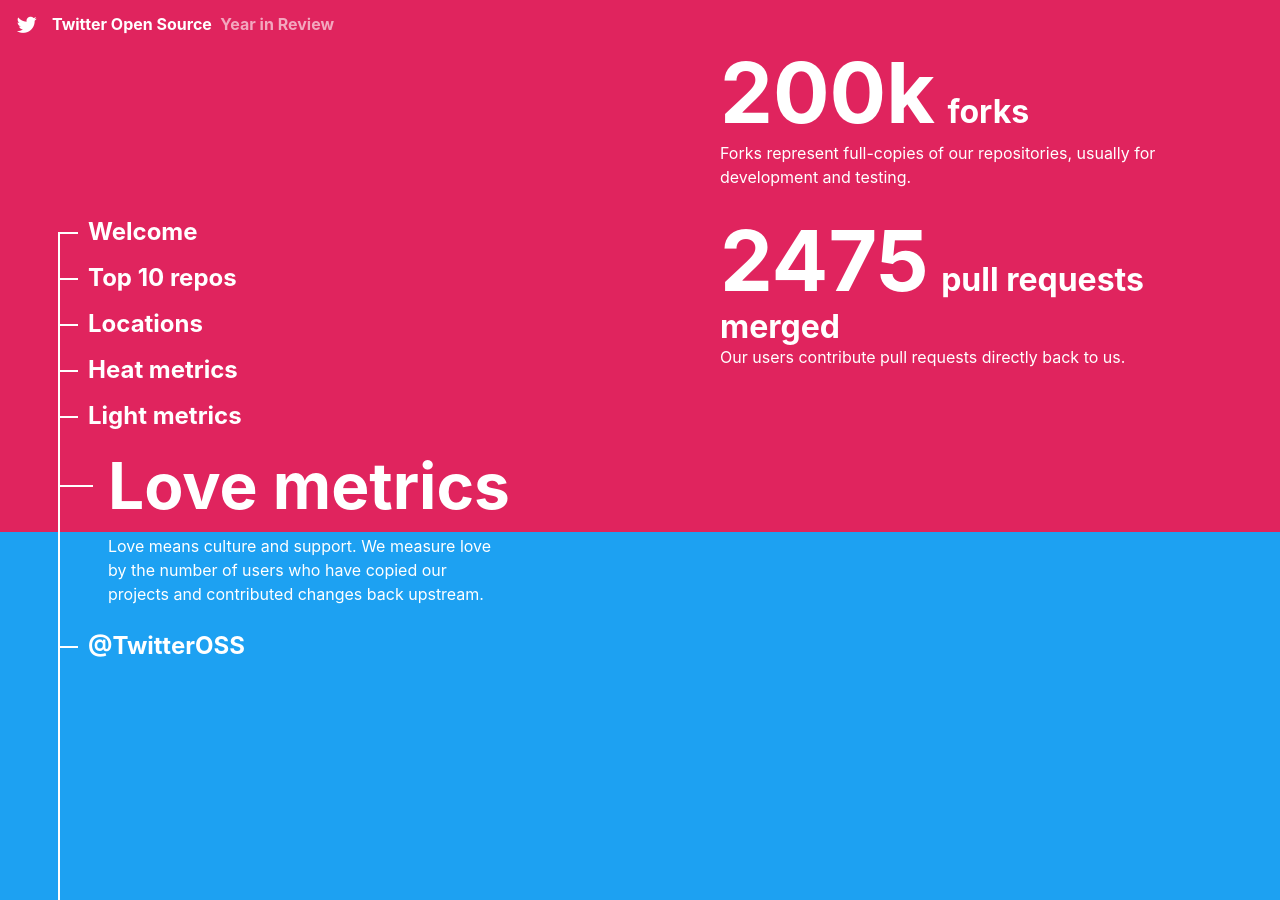
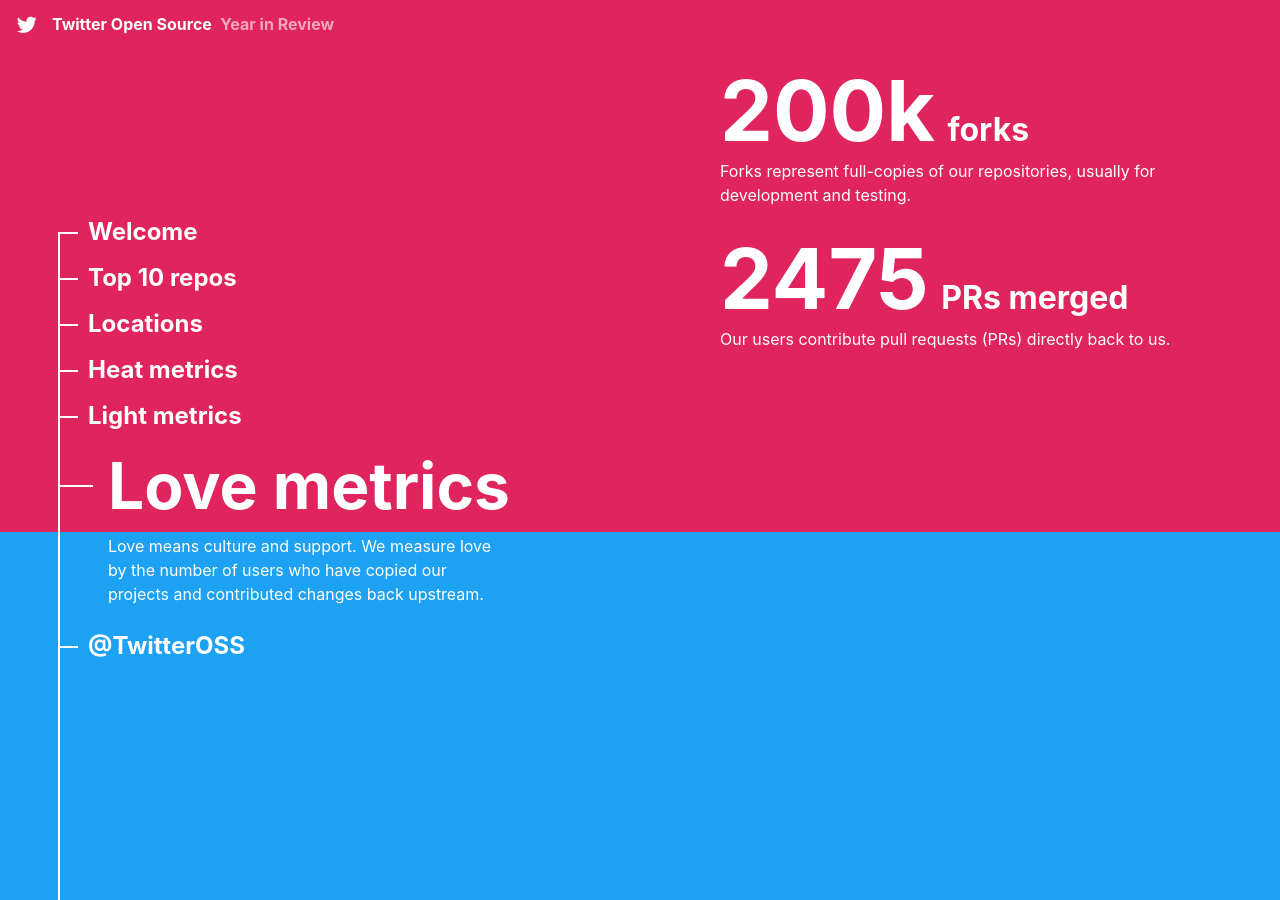
Before and after one commit to twitter/opensource-website, a Jekyll site: the page built from year-in-review.html, in a window 1280 px wide and 900 px high, scrolled down 4868 px. Built offline with Jekyll 4.4.1, drawn with Linux system fonts in a browser that asks for light colours; nearby versions of some CDN libraries; some web fonts are replaced; comment, search, counter and statistics services are not loaded; some of the changed lines change nothing that is shown.

Commit message:
updated copy, pull requests -> PRs

```diff
--- a/js/main.js
+++ b/js/main.js
@@ -21,20 +21,6 @@
     var i
     for (i = 0; i < elements.length; i++) {
         elements[i].classList.remove(className)
-    }
-}
-
-// For Year in Review
-// Convert numbers greater than 1 million to m, and numbers greater than 10,000 to k
-function formatNum(num) {
-    if (num >= 1000000) {
-        num = Math.floor(num / 1000000);
-        return num.toString() + "m";
-    } else if (num >= 10000) {
-        num = Math.floor(num / 1000);
-        return num.toString() + "k";
-    } else {
-        return Math.floor(num).toString();
     }
 }
 
--- a/year-in-review.html
+++ b/year-in-review.html
@@ -312,9 +312,9 @@
 
 					<div class="metric">
 						<span class="metric-count" id="merged-count"></span>
-						<span class="metric-name">pull requests merged</span>
+						<span class="metric-name">PRs merged</span>
 						<div class="description">
-							Our users contribute pull requests directly back to us.
+							Our users contribute pull requests (PRs) directly back to us.
 						</div>
 					</div>
 				</div>
```
